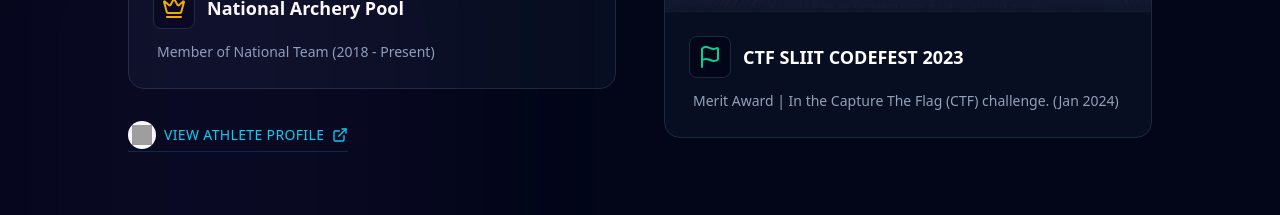
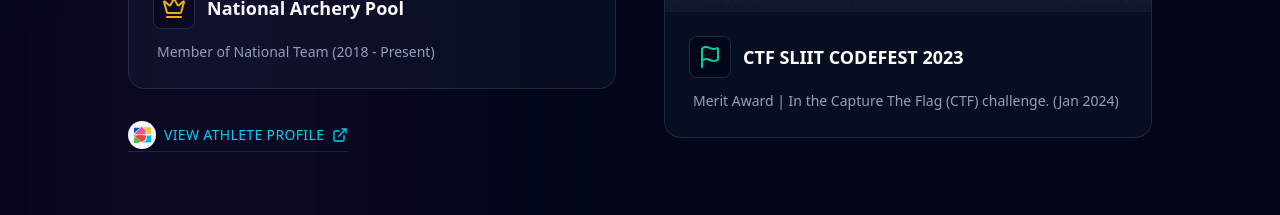
Before and after one commit to raviendalpatadu/raviendalpatadu.github.io, a React (Vite) app: page / in a window 1280 px wide. Shown: the part 3040-3255 px from the top of the page. Built offline with nearby package versions, Linux system fonts and the light colour scheme; grey boxes are pictures that could not be loaded.

Commit message:
feat: implement About section component with personal, education, experience, skills, and achievement details, and add World Archery logo.

```diff
--- a/src/components/About.jsx
+++ b/src/components/About.jsx
@@ -382,7 +382,7 @@ const About = () => {
                   >
                     <div className="p-1 bg-white rounded-full shrink-0">
                       <ImageWithSkeleton
-                        src="https://upload.wikimedia.org/wikipedia/en/thumb/5/52/World_Archery_Federation_logo.svg/150px-World_Archery_Federation_logo.svg.png"
+                        src="/imgs/worldarchery_logo.svg"
                         alt="World Archery Logo"
                         className="w-5 h-5"
                         imgClassName="object-contain"
```
Also changed, not shown: public/imgs/worldarchery_logo.svg (added).
